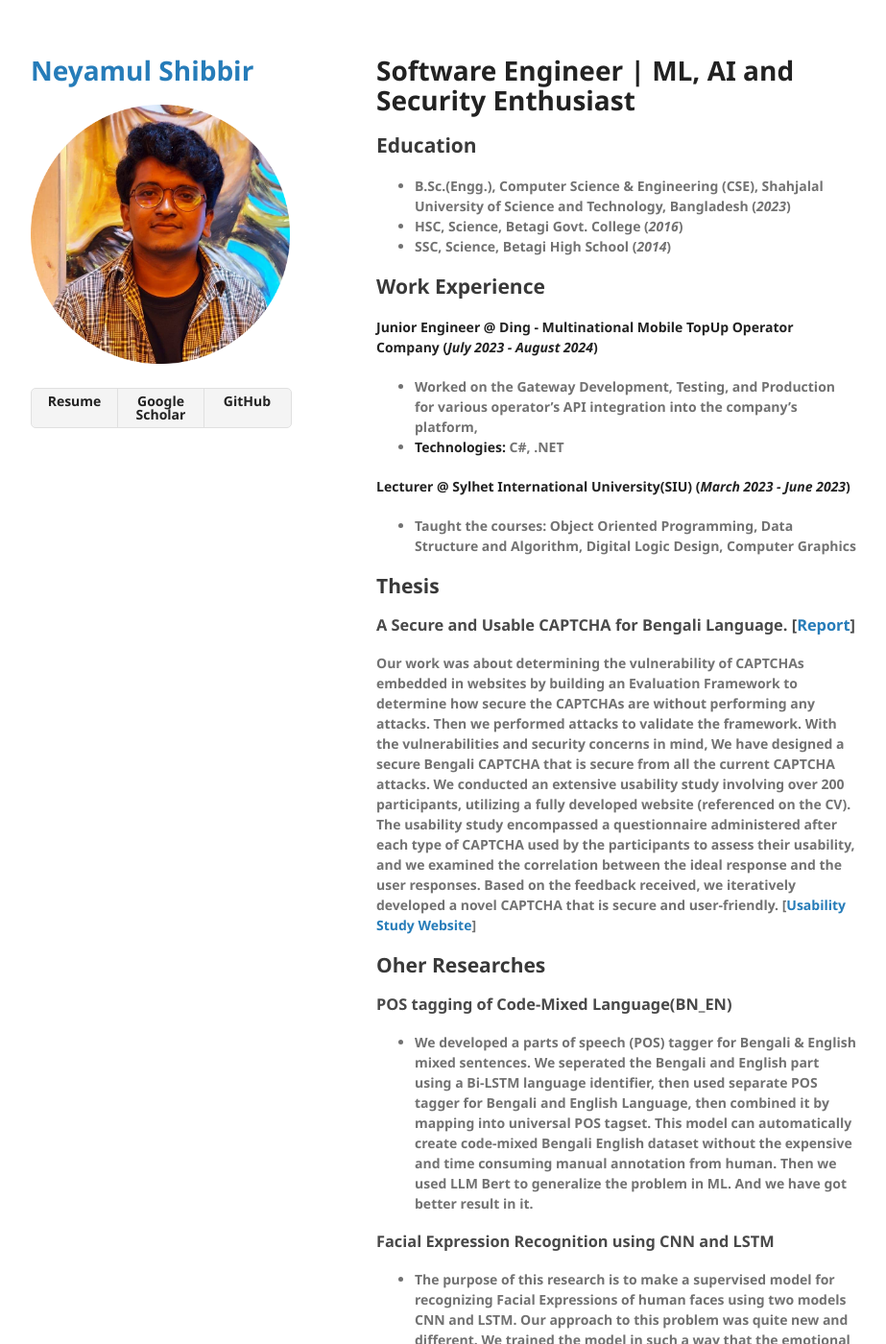
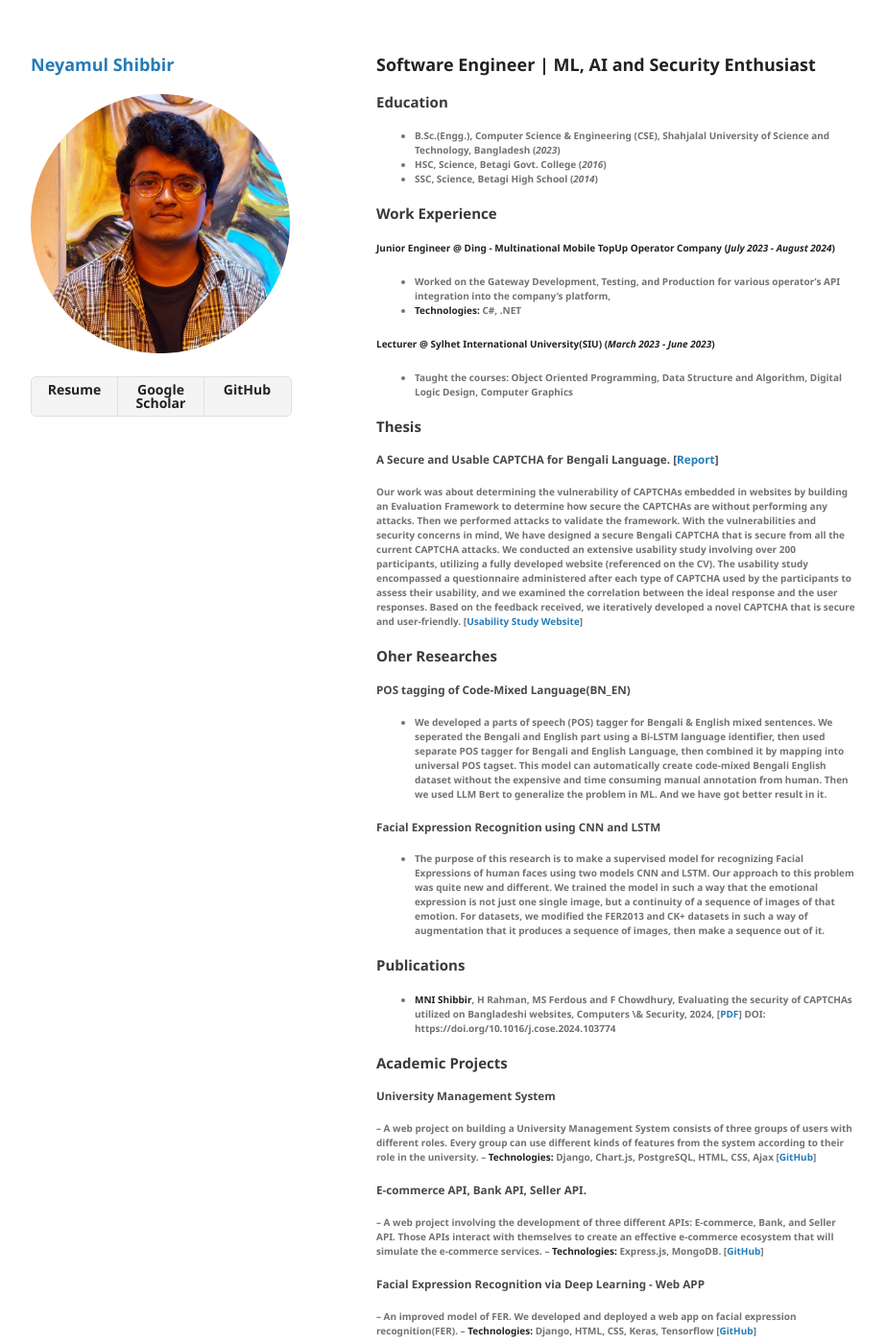
Before and after one commit to neyamul-sbr/neyamul.github.io, a Jekyll site: the page built from index.md, in a window 1280 px wide and 1400 px high. Shown: the whole window at 96% size, without its empty margins (178-1101 px from the left). Built offline with Jekyll 4.4.1, drawn with Linux system fonts in a browser that asks for light colours; our own code applies the rules of GitHub Pages for plain Markdown files; the repository's description, which GitHub fills in, is left out.

Commit message:
Update jekyll-theme-minimal.scss

```diff
--- a/_sass/jekyll-theme-minimal.scss
+++ b/_sass/jekyll-theme-minimal.scss
@@ -4,7 +4,7 @@
 body {
   background-color: #fff;
   padding:50px;
-  font: 14px/1.5 "Noto Sans", "Helvetica Neue", Helvetica, Arial, sans-serif;
+  font: 10px/1.5 "Noto Sans", "Helvetica Neue", Helvetica, Arial, sans-serif;
   color:#727272;
   font-weight:400;
 }
@@ -23,7 +23,7 @@ h1, h2, h3 {
 }
 
 h1 {
-  font-size:28px;
+  font-size:18px;
 }
 
 h2 {
@@ -45,7 +45,7 @@ a:hover, a:focus {
 }
 
 a small {
-  font-size:11px;
+  font-size:08px;
   color:#777;
   margin-top:-0.3em;
   display:block;
```
